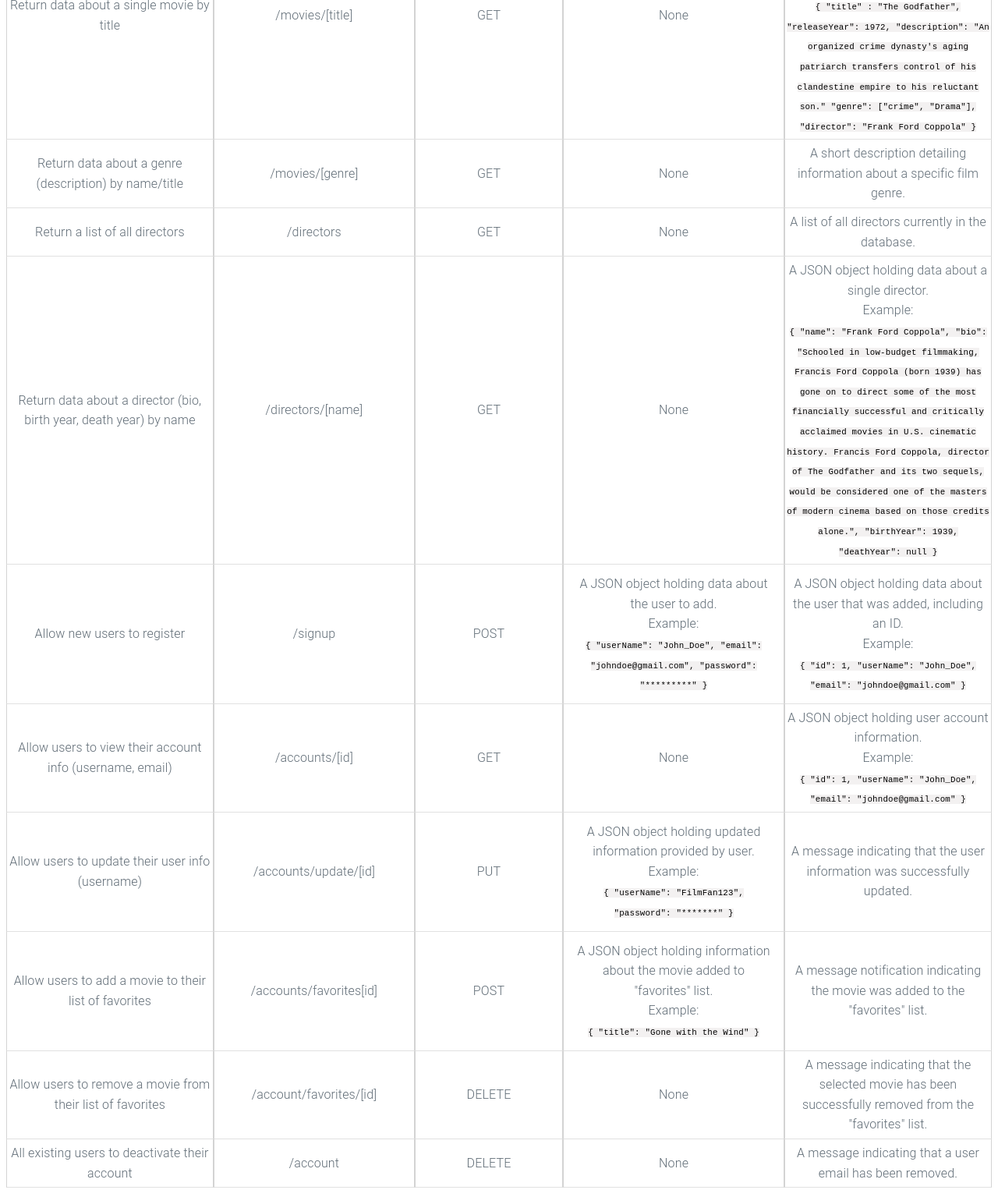
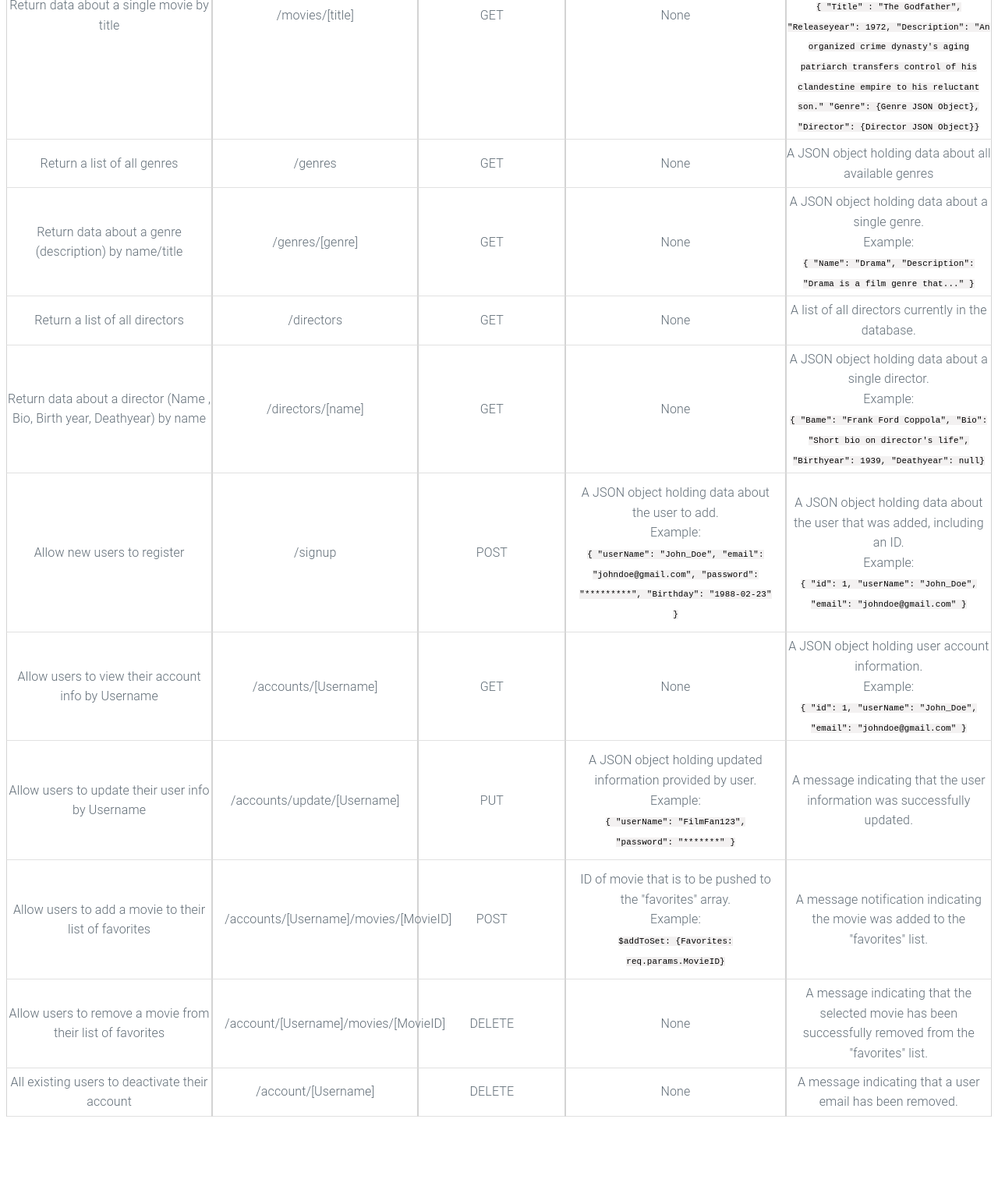
Before and after one commit to Myles-the-Coder/FilmFever-API, a website: page public/documentation.html in a window 1280 px wide. Shown: the part 411-1937 px from the top of the page at 78% size. After the commit the page ends 1868 px from the top, so only its background shows below. Drawn offline with nearby package versions, Linux system fonts and the light colour scheme.

Commit message:
Updated URL endpoints and updated descriptions

```diff
--- a/public/documentation.html
+++ b/public/documentation.html
@@ -52,21 +52,33 @@
 						Example:
 						<br />
 						<small>
-							{ "title" : "The Godfather", "releaseYear": 1972, "description":
+							{ "Title" : "The Godfather", "Releaseyear": 1972, "Description":
 							"An organized crime dynasty's aging patriarch transfers control of
-							his clandestine empire to his reluctant son." "genre": ["crime",
-							"Drama"], "director": "Frank Ford Coppola" }
+							his clandestine empire to his reluctant son." "Genre": {Genre JSON Object}, "Director": {Director JSON Object}}
 						</small>
 					</td>
 				</tr>
+        <tr>
+          <td>Return a list of all genres</td>
+          <td>/genres</td>
+          <td>GET</td>
+          <td>None</td>
+          <td>A JSON object holding data about all available genres</td>
+        </tr>
 				<tr>
 					<td>Return data about a genre (description) by name/title</td>
-					<td>/movies/[genre]</td>
+					<td>/genres/[genre]</td>
 					<td>GET</td>
 					<td>None</td>
 					<td>
-						A short description detailing information about a specific film
-						genre.
+					A JSON object holding data about a single genre.
+          <br>
+          Example:
+          <br>
+          <small>{
+            "Name": "Drama",
+            "Description": "Drama is a film genre that..."
+          }</small>
 					</td>
 				</tr>
         <tr>
@@ -78,7 +90,7 @@
         </tr>
 				<tr>
 					<td>
-						Return data about a director (bio, birth year, death year) by name
+						Return data about a director (Name , Bio, Birth year, Deathyear) by name
 					</td>
 					<td>/directors/[name]</td>
 					<td>GET</td>
@@ -89,13 +101,8 @@
 						Example:
 						<br />
 						<small>
-							{ "name": "Frank Ford Coppola", "bio": "Schooled in low-budget
-							filmmaking, Francis Ford Coppola (born 1939) has gone on to direct
-							some of the most financially successful and critically acclaimed
-							movies in U.S. cinematic history. Francis Ford Coppola, director
-							of The Godfather and its two sequels, would be considered one of
-							the masters of modern cinema based on those credits alone.",
-							"birthYear": 1939, "deathYear": null }
+							{ "Bame": "Frank Ford Coppola", "Bio": "Short bio on director's life",
+							"Birthyear": 1939, "Deathyear": null}
 						</small>
 					</td>
 				</tr>
@@ -110,7 +117,7 @@
 						<br />
 						<small>
 							{ "userName": "John_Doe", "email": "johndoe@gmail.com",
-							"password": "*********" }
+							"password": "*********", "Birthday": "1988-02-23" }
 						</small>
 					</td>
 					<td>
@@ -125,8 +132,8 @@
 					</td>
 				</tr>
         <tr>
-          <td>Allow users to view their account info (username, email)</td>
-          <td>/accounts/[id]</td>
+          <td>Allow users to view their account info by Username</td>
+          <td>/accounts/[Username]</td>
           <td>GET</td>
           <td>None</td>
           <td>A JSON object holding user account information.
@@ -143,8 +150,8 @@
           </td>
         </tr>
 				<tr>
-					<td>Allow users to update their user info (username)</td>
-					<td>/accounts/update/[id]</td>
+					<td>Allow users to update their user info by Username</td>
+					<td>/accounts/update/[Username]</td>
 					<td>PUT</td>
 					<td>
 						A JSON object holding updated information provided by user.
@@ -162,15 +169,14 @@
 				</tr>
 				<tr>
 					<td>Allow users to add a movie to their list of favorites</td>
-					<td>/accounts/favorites[id]</td>
+					<td>/accounts/[Username]/movies/[MovieID]</td>
 					<td>POST</td>
 					<td>
-						A JSON object holding information about the movie added to
-						"favorites" list.
+            ID of movie that is to be pushed to the "favorites" array.</small>
 						<br />
 						Example:
 						<br />
-						<small> { "title": "Gone with the Wind" } </small>
+						<small> $addToSet: {Favorites: req.params.MovieID} </small>
 					</td>
 					<td>
 						A message notification indicating the movie was added to the
@@ -179,7 +185,7 @@
 				</tr>
 				<tr>
 					<td>Allow users to remove a movie from their list of favorites</td>
-					<td>/account/favorites/[id]</td>
+					<td>/account/[Username]/movies/[MovieID]</td>
 					<td>DELETE</td>
 					<td>None</td>
 					<td>
@@ -189,7 +195,7 @@
 				</tr>
 				<tr>
 					<td>All existing users to deactivate their account</td>
-					<td>/account</td>
+					<td>/account/[Username]</td>
 					<td>DELETE</td>
 					<td>None</td>
 					<td>A message indicating that a user email has been removed.</td>
```
